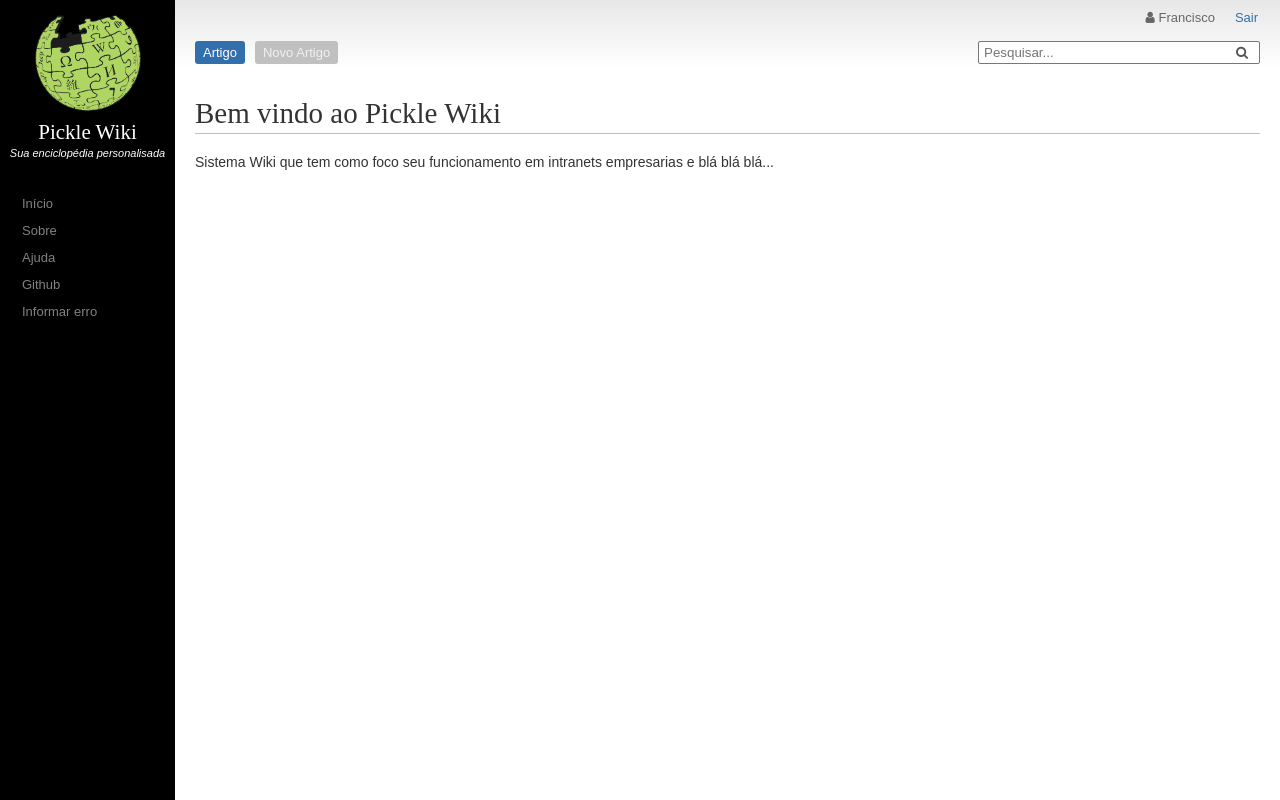
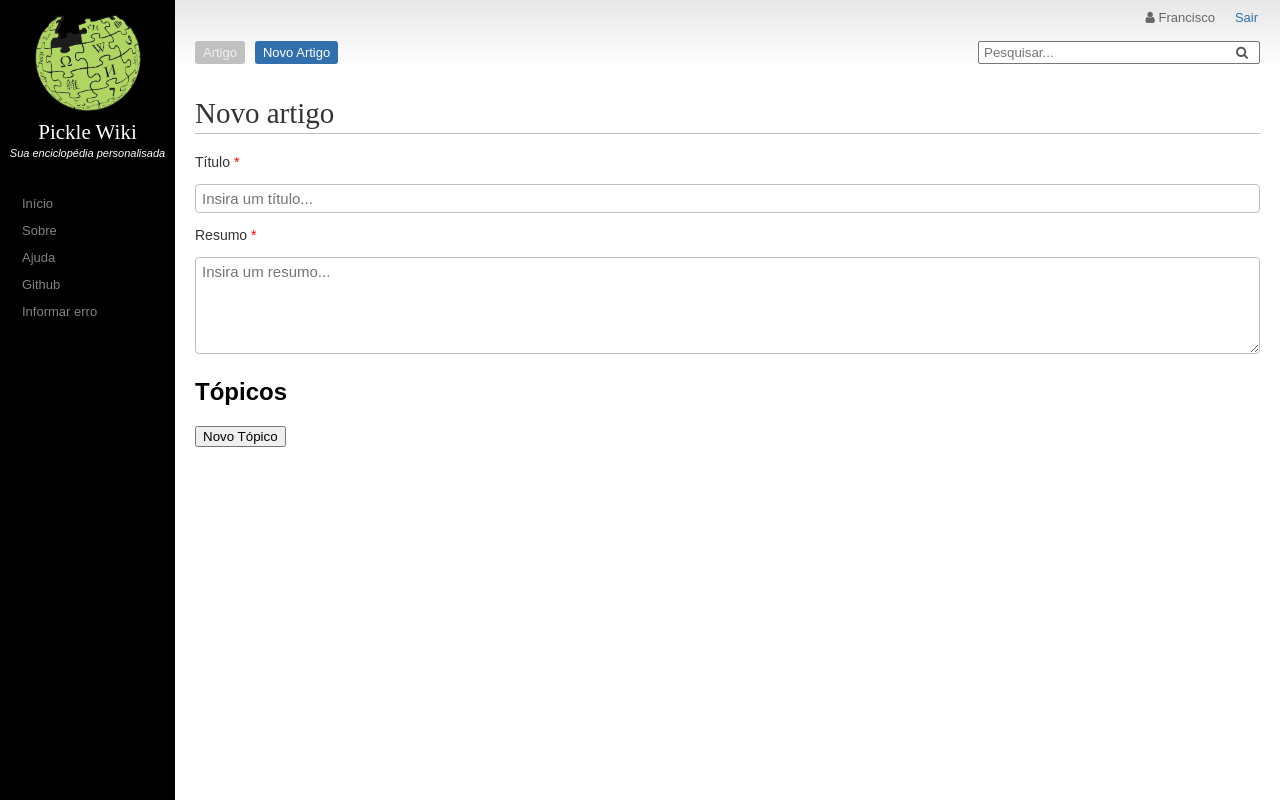
Before and after one commit to SamirSales/pickle-wiki-backend-springboot, a React (Create React App) app: page / in a window 1280 px wide. Built offline with nearby package versions, Linux system fonts and the light colour scheme.

Commit message:
ArticleBuilder (in progress)

```diff
--- /dev/null
+++ b/src/components/ArticleBuilder/ArticleBuilder.css
@@ -0,0 +1,27 @@
+.needed{
+    color: red;
+}
+
+.form-input{
+    padding-top: 5px;
+    padding-bottom: 5px;
+    padding-left: 6px;
+    padding-right: 6px;
+
+    border-radius: 4px;
+    border-style: solid;
+    border-width: 1px;
+    border-color: #c0c0c0;
+
+    width: 100%;
+    position: relative;
+    box-sizing : border-box;
+
+    font-size: 15px;
+    font-family: Arial, Helvetica, sans-serif;
+}
+
+.form-input:focus {
+    outline: -webkit-focus-ring-color auto 0px;
+    border-color: #32b0de;
+}
--- /dev/null
+++ b/src/components/ArticleBuilder/ArticleBuilder.js
@@ -0,0 +1,23 @@
+
+import React from 'react';
+
+import Aux from '../../hoc/Aux';
+import './ArticleBuilder.css';
+
+const articleBuilder = ( props ) => {
+
+    return (
+        <Aux>
+            <h1>Novo artigo</h1>
+            <p>Título <span className='needed'>*</span></p>
+            <input className="form-input" placeholder='Insira um título...' />
+
+            <p>Resumo <span className='needed'>*</span></p>
+            <textarea className="form-input" placeholder='Insira um resumo...' rows="5" />
+
+            <h2>Tópicos</h2>
+            <button>Novo Tópico</button>
+        </Aux>
+    )
+};
+export default articleBuilder;
--- a/src/containers/App.js
+++ b/src/containers/App.js
@@ -2,6 +2,12 @@ import React, { PureComponent } from 'react';
 
 import Layout from './Layout/Layout'
 import SimpleTemplate from '../components/SimpleTemplate/SimpleTemplate';
+import ArticleBuilder from '../components/ArticleBuilder/ArticleBuilder';
+
+export const ScreenStatus = {
+  SimpleTemplate: 0,
+  ArticleBuilder: 1
+}
 
 class App extends PureComponent {
 
@@ -12,6 +18,7 @@ class App extends PureComponent {
         title: 'Bem vindo ao Pickle Wiki',
         text: 'Sistema Wiki que tem como foco seu funcionamento em intranets empresarias e blá blá blá...'
     },
+    screenStatus: ScreenStatus.ArticleBuilder
   }
 
   setSimpleTemplate = (newTitle, newText) => {
@@ -19,20 +26,44 @@ class App extends PureComponent {
         simpleTemplate: {
             title: newTitle,
             text: newText
-        }
+        },
+        screenStatus: ScreenStatus.SimpleTemplate
+    });
+  }
+
+  setScreenStatus = (newScreenStatus) => {
+    this.setState( {
+      screenStatus: newScreenStatus
     });
   }
 
   render() {
+
+    let simpleTemp = null;
+
+    if(this.state.screenStatus === ScreenStatus.SimpleTemplate){
+      simpleTemp = <SimpleTemplate
+        title={this.state.simpleTemplate.title}
+        text={this.state.simpleTemplate.text} />;
+    }
+
+    let artBuilder = null;
+
+    if(this.state.screenStatus === ScreenStatus.ArticleBuilder){
+      artBuilder = <ArticleBuilder />;
+    }
+
     return (
       <Layout
         url={this.state.url}
         appName={this.state.appName}
-        navItemClick={this.setSimpleTemplate}>
+        navItemClick={this.setSimpleTemplate}
+        screenStatusEvent={this.setScreenStatus}
+        screenStatus={this.state.screenStatus} >
 
-        <SimpleTemplate
-          title={this.state.simpleTemplate.title}
-          text={this.state.simpleTemplate.text} />
+        {simpleTemp}
+
+        {artBuilder}
       </Layout>
     );
   }
--- a/src/containers/Layout/Layout.js
+++ b/src/containers/Layout/Layout.js
@@ -64,7 +64,9 @@ class Layout extends Component {
                     <AuthContext.Provider value={this.state.user !== null}>
                         <TopBar home={this.state.url}
                             user={this.state.user}
-                            logout={this.dialogLogout} />
+                            logout={this.dialogLogout}
+                            screenStatus={this.props.screenStatus}
+                            screenStatusEvent={this.props.screenStatusEvent} />
                     </AuthContext.Provider>
 
                     <main id='container'>{this.props.children}</main>
--- a/src/containers/TopBar/TopBar.css
+++ b/src/containers/TopBar/TopBar.css
@@ -68,3 +68,39 @@
   width: 13px;
   color: #555555;
 }
+
+.tab{
+  /* display: inline-block; */
+  float: left;
+  padding-left: 8px;
+  padding-right: 8px;
+  padding-top: 4px;
+  padding-bottom: 4px;
+  border-radius: 3px;
+  margin-right: 10px;
+  font-size: 13px;
+  color: #f0f0f0;
+  cursor: pointer;
+  background-color: #c0c0c0;
+
+  -webkit-touch-callout: none; /* iOS Safari */
+  -webkit-user-select: none; /* Safari */
+  -khtml-user-select: none; /* Konqueror HTML */
+  -moz-user-select: none; /* Firefox */
+  -ms-user-select: none; /* Internet Explorer/Edge */
+  user-select: none; /* Non-prefixed version, currently supported by Chrome and Opera */
+}
+
+.tab:hover{
+  color: #ffffff;
+  background-color: #98b7d6;
+}
+
+.tab:active{
+  background-color: #326fad;
+}
+
+.active, .active:hover{
+  color: #ffffff;
+  background-color: #326fad;
+}
--- a/src/containers/TopBar/TopBar.js
+++ b/src/containers/TopBar/TopBar.js
@@ -1,8 +1,10 @@
 import React, { PureComponent } from 'react';
 
 import './TopBar.css';
-import Tab from './Tab/Tab';
+// import Tab from './Tab/Tab';
+
 import { AuthContext } from '../Layout/Layout';
+import { ScreenStatus } from '../App';
 
 class TopBar extends PureComponent {
 
@@ -21,7 +23,13 @@ class TopBar extends PureComponent {
       </div>
     );
 
-    let tabAddArticle = <Tab title="Novo Artigo" />;
+    let article = <div
+      className={this.props.screenStatus === ScreenStatus.SimpleTemplate ? 'tab active' : 'tab'}
+      onClick={this.props.screenStatusEvent.bind(this, ScreenStatus.SimpleTemplate)} >Artigo</div>;
+
+    let tabAddArticle = <div
+      className={this.props.screenStatus === ScreenStatus.ArticleBuilder ? 'tab active' : 'tab'}
+      onClick={this.props.screenStatusEvent.bind(this, ScreenStatus.ArticleBuilder)} >Novo Artigo</div>;
 
     return (
         <div className="topBar">
@@ -39,7 +47,7 @@ class TopBar extends PureComponent {
               <i className="fa fa-search search-icon"></i>
             </div>
 
-            <Tab title="Artigo" active="true"/>
+            {article}
 
             <AuthContext.Consumer>
               { auth => auth ? tabAddArticle : null}
```
